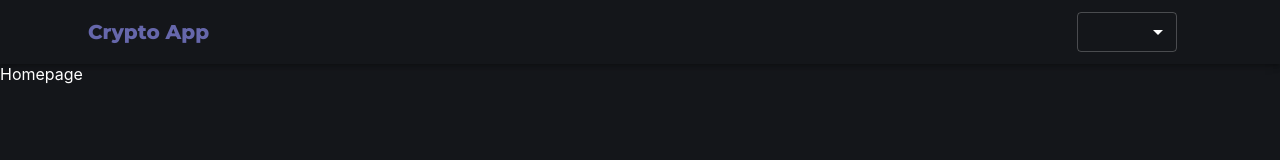
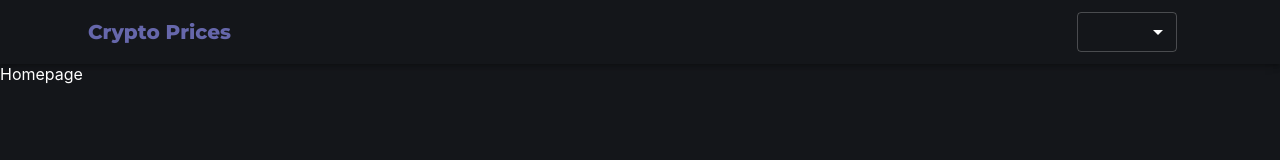
Before and after one commit to Gigioxx/crypto-app, a React (Create React App) app: page / in a window 1280 px wide. Shown: the top 160 px of the page. Built offline with nearby package versions, Linux system fonts and the light colour scheme.

Commit message:
Imported CryptoState into header to change context

```diff
--- a/src/components/Header.js
+++ b/src/components/Header.js
@@ -11,9 +11,12 @@ import {
 import { Container } from '@mui/system';
 import React from 'react';
 import { useNavigate } from 'react-router-dom';
+import { CryptoState } from '../CryptoContext';
 
 const Header = () => {
   const navigate = useNavigate();
+
+  const { currency, setCurrency } = CryptoState() || {};
 
   const darkTheme = createTheme({
     palette: {
@@ -41,12 +44,14 @@ const Header = () => {
           <Toolbar>
             <ThemeProvider theme={titleTheme}>
               <Typography variant='title' onClick={() => navigate(`/`)}>
-                Crypto App
+                Crypto Prices
               </Typography>
             </ThemeProvider>
             <Select
               variant='outlined'
               style={{ width: 100, height: 40, marginRight: 15 }}
+              value={currency}
+              onChange={(e) => setCurrency(e.target.value)}
             >
               <MenuItem value={'USD'}>USD</MenuItem>
               <MenuItem value={'CLP'}>CLP</MenuItem>
```
